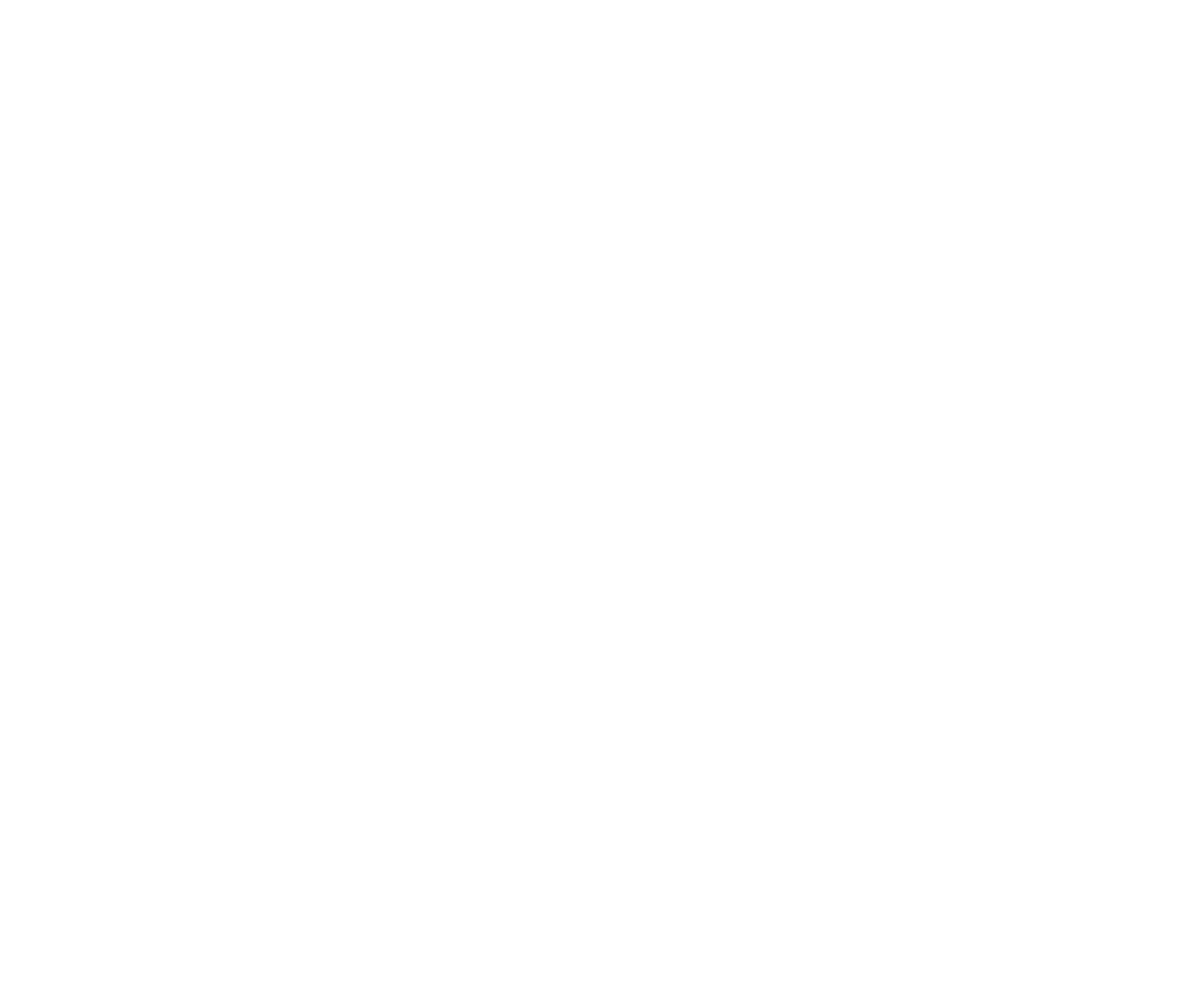
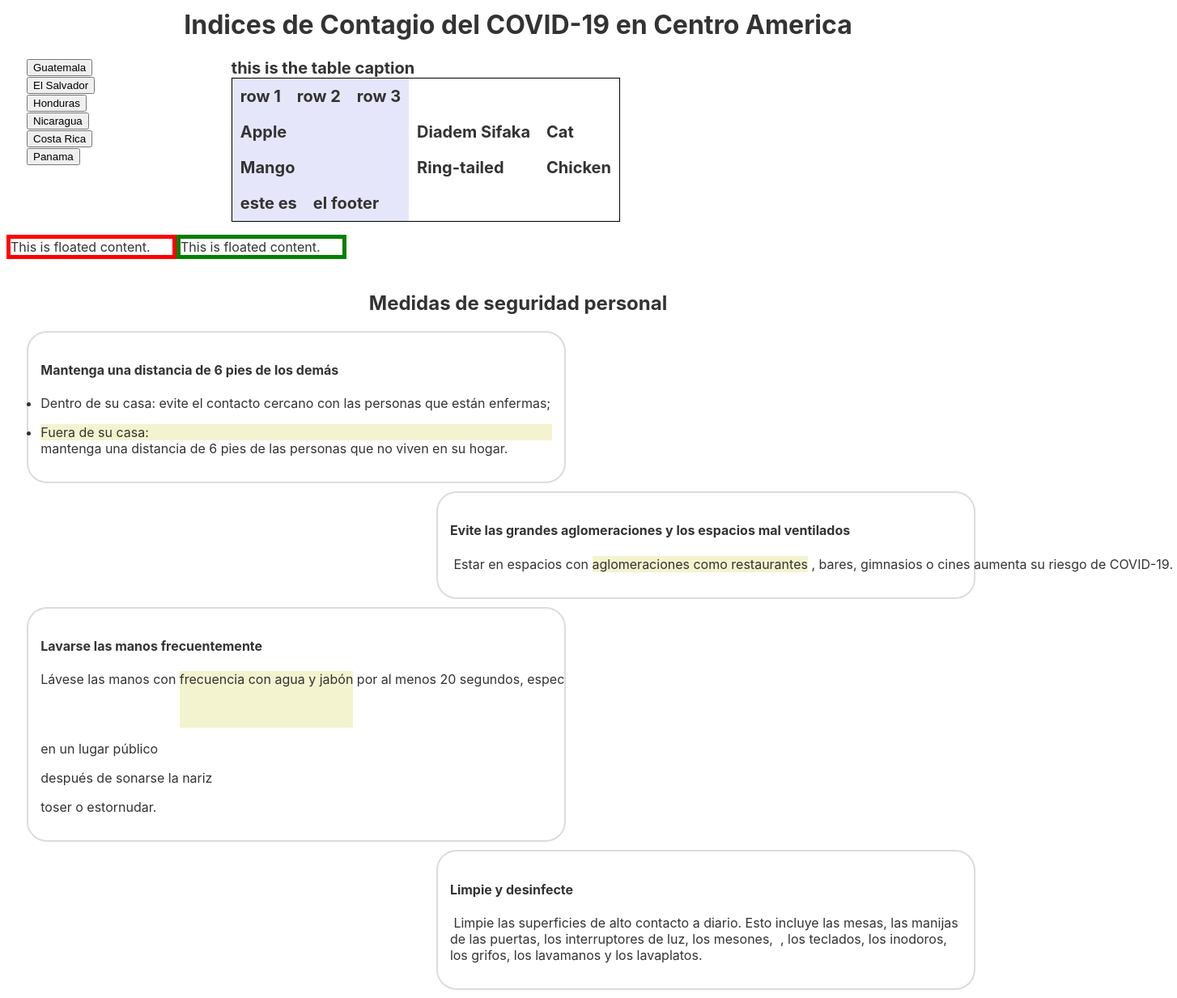
Before and after one commit to JRaulSierra/casosCovid-Angular, an Angular app: page /c-a in a window 1280 px wide. Shown: the part 90-1323 px from the top of the page at 81% size, 1454 px wide, since content can reach past the window. Before the commit the page ends 800 px from the top, so only its background shows below. Built offline with nearby package versions, Linux system fonts and the light colour scheme.

Commit message:
Ejercicio Css Avanzado

```diff
--- a/src/app/modules/navi/pages/c-a/c-a.component.css
+++ b/src/app/modules/navi/pages/c-a/c-a.component.css
@@ -0,0 +1,249 @@
+.container {
+  position: relative;
+  top: 80px;
+  height: 100vh;
+}
+.title {
+  text-align: center;
+}
+.cards {
+  font-size: 20px;
+  font-weight: bold;
+}
+.cards p {
+  margin-right: 25px;
+}
+.nav {
+  width: 20%;
+  height: 80%;
+  float: left;
+  margin-left: 25px;
+}
+
+.card-mundial-1 {
+  display: flex;
+  flex-direction: row;
+  justify-content: center;
+  align-items: center;
+
+  background-color: #95b8f6;
+  text-align: center;
+}
+.card-mundial-2 {
+  display: flex;
+  flex-direction: row;
+  justify-content: center;
+  align-items: center;
+  background-color: #add5fa;
+  text-align: center;
+}
+.card-mundial-3 {
+  display: flex;
+  flex-direction: row;
+  justify-content: center;
+  align-items: center;
+  background-color: #b2e2f2;
+  text-align: center;
+}
+
+/* este salto de linea introduce todo en una sola caja
+y hace los saltos de linea y deja espacios en blanco
+necesarios para que todo entre en el. */
+.spaceNormal {
+  position: relative;
+  width: 50%;
+  border-radius: 25px;
+  border: 2px solid gainsboro;
+  margin-bottom: 10px;
+  padding: 15px;
+  left: 2%;
+}
+/* el span en bloque agarra el elemento y consume todo el with de su
+contenedor, corriendo para abajo los demas elementos que le siguen */
+.spaceNormal span {
+  display: block;
+  background-color: rgb(243, 243, 207);
+}
+
+/* Solamente agrega los saltos de lineas que encuentra en
+el html <br> es decir respeta los saltos de linea */
+.spacePre {
+  width: 50%;
+  border-radius: 25px;
+  border: 2px solid gainsboro;
+  margin-bottom: 10px;
+  position: relative;
+  left: 42%;
+  padding: 15px;
+  white-space: pre;
+}
+/* el display inline toma el elemento y lo distribuye en lo
+que tiene habilitado en su contenedor. */
+.spacePre span {
+  display: inline;
+  background-color: rgb(243, 243, 207);
+}
+
+/* el nowrap no capta los saltos de lineas que estan dentro del
+html, pero es de tener cuidado ya que este hace que el texto
+siga como el pre, pero incluyendo algunas propiedades mas
+que trae consigo el white space podemos hacer que siempre
+se mantenga dentro del contenedor */
+.spaceNoWrap {
+  position: relative;
+  width: 50%;
+  border-radius: 25px;
+  border: 2px solid gainsboro;
+  margin-bottom: 10px;
+  padding: 15px;
+  left: 2%;
+  white-space: nowrap;
+  overflow: hidden;
+  text-overflow: ellipsis;
+}
+/* deja el elemento en linea, con la diferencia que a este se le
+puede agregar elementos de with and height */
+.spaceNoWrap span {
+  display: inline-block;
+  background-color: rgb(243, 243, 207);
+
+  height: 70px;
+}
+
+/* el prewrap siempre ignora los espacios en blando que trae
+el html pero este si hace los saltos de linea necesarios
+para que el documento se acomode dentro de su container */
+.spacePreWrap {
+  width: 50%;
+  border-radius: 25px;
+  border: 2px solid gainsboro;
+  margin-bottom: 10px;
+  position: relative;
+  left: 42%;
+  padding: 15px;
+  white-space: pre-wrap;
+}
+/* en none hace que el objeto no aparezca en la pantalla
+pero queda su espacio, con un metodo se puede hacer que
+se pueda ver  visibility: hidden */
+.spacePreWrap span {
+  display: none;
+  background-color: rgb(243, 243, 207);
+}
+
+/* los saltos de linea son reducidos y los acomoda para que se ajuste
+el texto con el container */
+.spacePreLine {
+  position: relative;
+  width: 50%;
+  border-radius: 25px;
+  border: 2px solid gainsboro;
+  margin-bottom: 10px;
+  padding: 15px;
+  left: 2%;
+  white-space: pre-line;
+}
+
+/* este display hereda a su padre si esta dentro de un
+div este sera in block, si no sera en inline */
+.spacePreLine span {
+  display: inherit;
+  background-color: rgb(243, 243, 207);
+}
+/* este metodo lo que hace es heredar de su componente padre */
+.spacePInherit {
+  width: 50%;
+  border-radius: 25px;
+  border: 2px solid gainsboro;
+  margin-bottom: 10px;
+  position: relative;
+  left: 42%;
+  padding: 15px;
+  white-space: inherit;
+}
+
+
+/* convierte al elemento en una tabla */
+.table {
+    display: table;
+    border: 1px solid black;
+ }
+ /* convierte al elemento como una fila de la tabla */
+ .row {
+    display: table-row;
+ }
+
+ /* hace un grupo de filas y les coloca el mismo tamaño
+ a todas */
+.tableRow{
+    display: table-row-group;
+}
+
+/* es el header titulos de la tabla */
+.tableHeader{
+    display: table-header-group;
+}
+
+/* se puede colocar como el footer de la tabla */
+.footTable{
+    display: table-footer-group;
+}
+
+/* se le asigna un valor a la columna las cuales pueden ser modificadas */
+.column1{
+    display: table-column;
+    background-color: lavender;
+}
+.column2{
+    display: table-column;
+}
+
+/* asigna un grupo de columnas que pueden ser modificadas */
+.ColGroup{
+    display: table-column-group;
+}
+
+/* es el titulo de descripcion de la tabla, el caption */
+.caption{
+    display: table-caption;
+}
+
+/* es representado como las celdas de los rows <td> */
+ .cell {
+    display: table-cell;
+ }
+
+ .row,
+ .cell {
+   padding: 10px;
+ }
+
+/* coloca los objetos dentro del elemento en forma de tabla row */
+ .lineTable{
+     display: inline-table;
+ }
+
+ .floatleft {
+    border: 5px solid red;
+    float: left;
+    width: 200px;
+    background: white;
+    }
+
+    .floatright {
+    border: 5px solid green;
+    float: right;
+    width: 200px;
+    background: white;
+    }
+
+ /* este display sirve para que un elemento se convierta en
+ modo de lista con el simbolo de lista*/
+ .listitem{
+     display: list-item;
+ }
+/* este display sirve para que un elemento se convierta en
+ modo de lista sin con el simbolo de lista*/
+ .spaceNoWrap p{
+     display: run-in;
+ }
--- a/src/app/modules/navi/pages/c-a/c-a.component.html
+++ b/src/app/modules/navi/pages/c-a/c-a.component.html
@@ -1 +1,137 @@
-<p>c-a works!</p>
+<div class="container">
+  <div class="title">
+    <h1>Indices de Contagio del COVID-19 en Centro America</h1>
+  </div>
+  <div class="prub">
+    <nav class="nav">
+      <div>
+        <button>Guatemala</button>
+      </div>
+      <div>
+        <button>El Salvador</button>
+      </div>
+      <div>
+        <button>Honduras</button>
+      </div>
+      <div>
+        <button>Nicaragua</button>
+      </div>
+      <div>
+        <button>Costa Rica</button>
+      </div>
+      <div>
+        <button>Panama</button>
+      </div>
+    </nav>
+    <div class="cards">
+      <!-- <div class="card-mundial-1">
+        <div><p>Confirmados</p></div>
+        <div>as</div>
+      </div>
+      <div class="card-mundial-2">
+        <div><p>Fallecidos</p></div>
+        <div>ff</div>
+      </div>
+      <div class="card-mundial-3">
+        <div><p>Recuperados</p></div>
+        <div>tt</div>
+      </div> -->
+      <div class="table">
+        <div class="caption">this is the table caption</div>
+        <div class="ColGroup">
+          <div class="column1"></div>
+          <div class="column2"></div>
+        </div>
+        <div class="headerTable">
+          <div class="row">
+            <div class="cell">row 1</div>
+            <div class="cell">row 2</div>
+            <div class="cell">row 3</div>
+          </div>
+        </div>
+        <div class="tableRow">
+          <div class="row">
+            <div class="cell">Apple</div>
+            <div class="cell">Diadem Sifaka</div>
+            <div class="cell">Cat</div>
+          </div>
+          <div class="row">
+            <div class="cell">Mango</div>
+            <div class="cell">Ring-tailed</div>
+            <div class="cell">Chicken</div>
+          </div>
+          <div class="footTable">
+            <div class="row">
+              <div class="cell">este es</div>
+              <div class="cell">el footer</div>
+            </div>
+          </div>
+        </div>
+      </div>
+    </div>
+  </div>
+  <div class="lineTable">
+    <p class="floatleft">This is floated content.</p>
+<p class="floatright">This is floated content.</p>
+  </div>
+  <div class="white-space">
+    <div class="title">
+      <h2>Medidas de seguridad personal</h2>
+    </div>
+    <div class="spaceNormal">
+      <h4>Mantenga una distancia de 6 pies de los demás</h4>
+      <p class="listitem">
+        Dentro de su casa: evite el contacto cercano con las personas que están
+        enfermas;
+      </p>
+      <p class="listitem">
+        <span>Fuera de su casa:</span> mantenga una distancia de 6 pies de las
+        personas que no viven en su hogar.
+      </p>
+    </div>
+    <div class="spacePre">
+      <h4>Evite las grandes aglomeraciones y los espacios mal ventilados</h4>
+      <p>
+        Estar en espacios con <span>aglomeraciones como restaurantes</span> ,
+        bares, gimnasios o cines aumenta su riesgo de COVID-19.
+      </p>
+    </div>
+    <div class="spaceNoWrap">
+      <h4>Lavarse las manos frecuentemente</h4>
+      <p>
+        Lávese las manos con <span>frecuencia con agua y jabón</span> por al
+        menos 20 segundos, especialmente después de haber estado:
+      </p>
+      <p>en un lugar público</p>
+      <p>después de sonarse la nariz</p>
+      <p>toser o estornudar.</p>
+    </div>
+    <div class="spacePreWrap">
+      <h4>Limpie y desinfecte</h4>
+      <p>
+        Limpie las superficies de alto contacto a diario. Esto incluye las
+        mesas, las manijas de las puertas, los interruptores de luz, los
+        mesones, <span>las barandas, los escritorios, los teléfonos</span> , los
+        teclados, los inodoros, los grifos, los lavamanos y los lavaplatos.
+      </p>
+    </div>
+    <div class="spacePreLine">
+      <h4>Limpie y desinfecte</h4>
+      <p>
+        Limpie las superficies de alto contacto a diario. Esto incluye las
+        mesas, las manijas de las puertas, los interruptores de luz, los
+        mesones,<span>las barandas, los escritorios, los teléfonos</span> , los
+        inodoros, los grifos, los lavamanos y los lavaplatos.
+      </p>
+    </div>
+    <div class="spacePInherit">
+      <h4>Limpie y desinfecte</h4>
+      <p>
+        Limpie las superficies de alto contacto a diario. Esto incluye las
+        mesas, las manijas de las puertas, los interruptores de luz, los
+        mesones,<span>las barandas, los escritorios, los teléfonos</span> , los
+        inodoros, los grifos, los lavamanos y los lavaplatos.
+      </p>
+    </div>
+  </div>
+</div>
```
